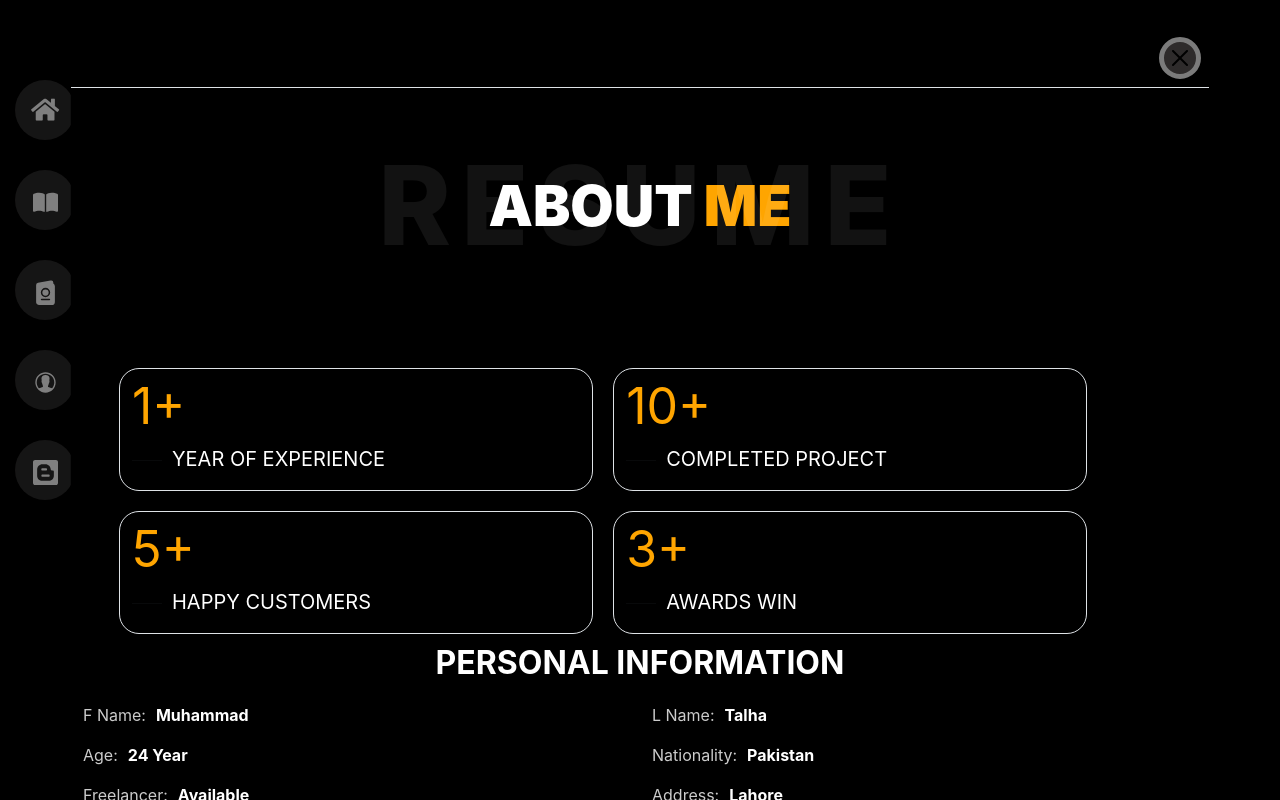
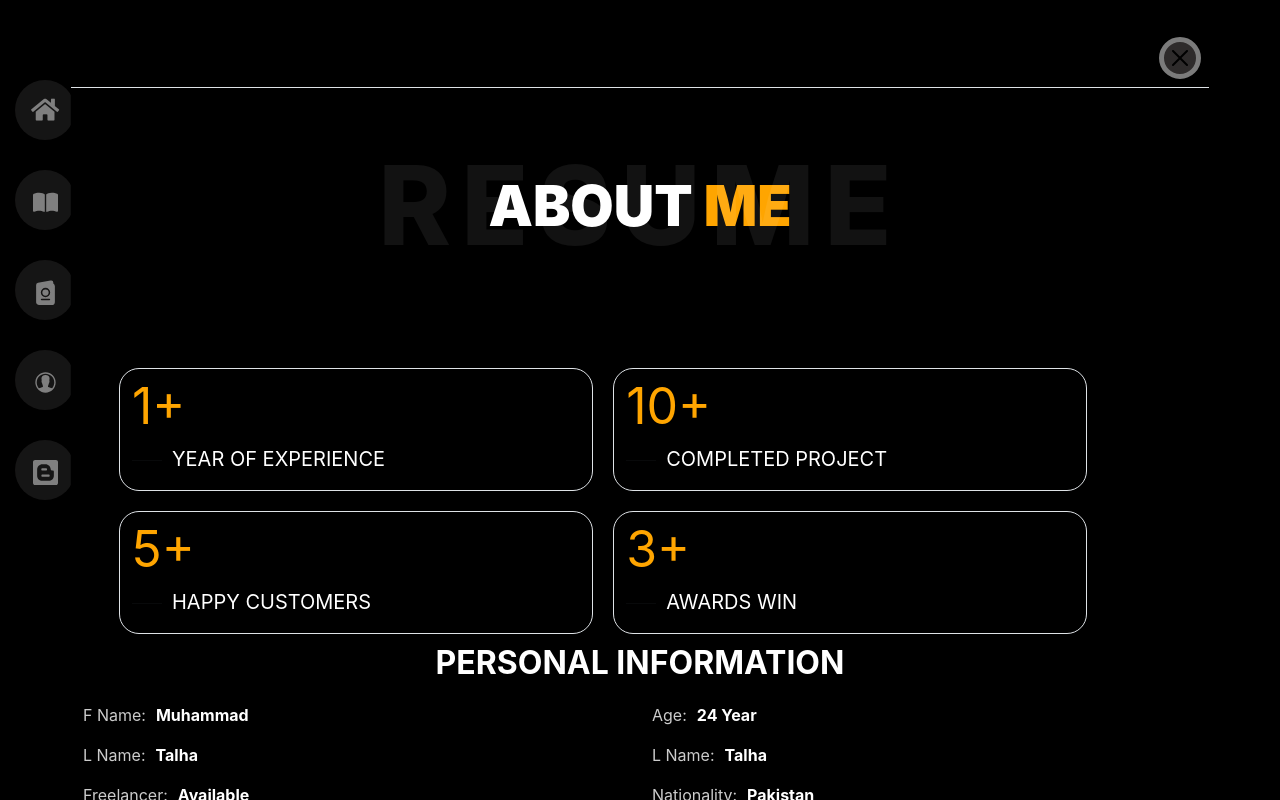
Before and after one commit to Muhammd-Talha/portfolio, a React (Create React App) app: page / in a window 1280 px wide. Both pictures are taken after a click on the button "About Me". Built offline with nearby package versions, Linux system fonts and the light colour scheme.

Commit message:
new-commit

```diff
--- a/src/Components/Home.js
+++ b/src/Components/Home.js
@@ -83,8 +83,10 @@ const Home = () => {
                                                     <form action="" className='form-controls ps-md-5 ps-lg-0'>
                                                         <label className='pb-3'>F Name:</label>
                                                         <span>Muhammad</span> <br />
-                                                        <label className='pb-3'>Age:</label>
-                                                        <span>24 Year</span> <br />
+                                                        <label className='pb-3'>L Name:</label>
+                                                        <span >Talha</span> <br />
+                                                        {/* <label className='pb-3'>Age:</label>
+                                                        <span>24 Year</span> <br /> */}
                                                         <label className='pb-3'>Freelancer:</label>
                                                         <span>Available</span> <br />
                                                         <label className='pb-3'>Phone:</label>
@@ -95,6 +97,8 @@ const Home = () => {
                                                 </div>
                                                 <div className="col-md-6">
                                                     <form action="" className='form-controls'>
+                                                        <label className='pb-3'>Age:</label>
+                                                        <span>24 Year</span> <br />
                                                         <label className='pb-3'>L Name:</label>
                                                         <span >Talha</span> <br />
                                                         <label className='label-class p-0 pb-3'>Nationality:</label>
```
